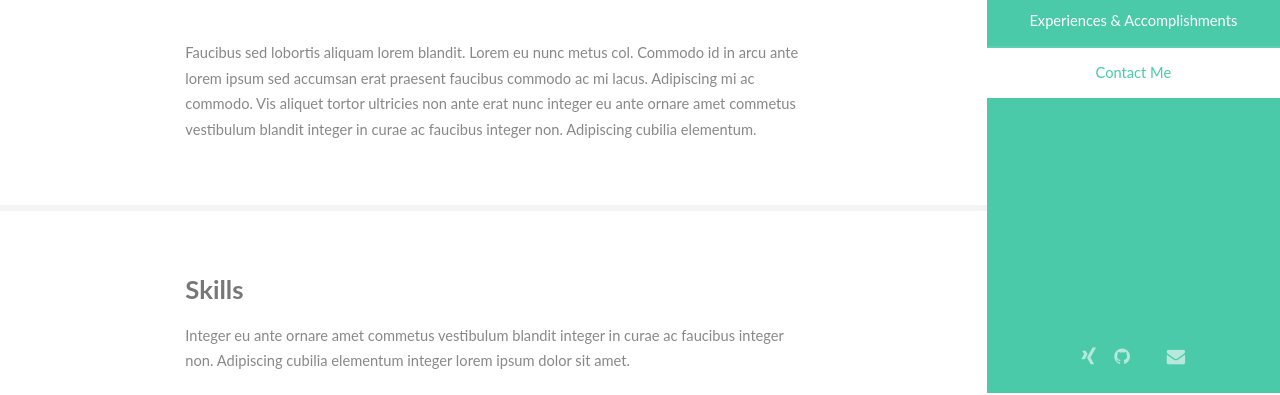
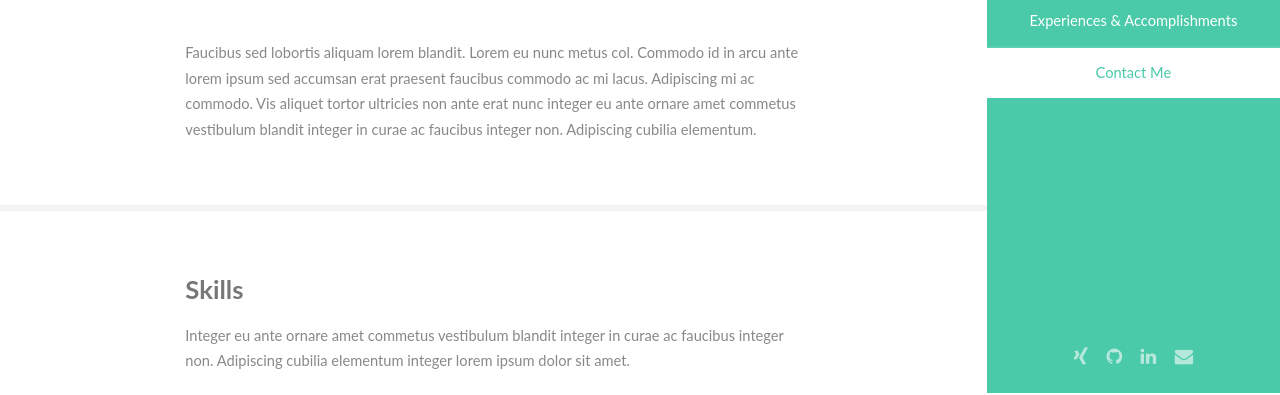
Before and after one commit to ytanruengsri/ytanruengsri.github.io, a plain HTML site: page index.html in a window 1280 px wide. Shown: the part 407-802 px from the top of the page. Drawn offline with nearby package versions, Linux system fonts and the light colour scheme.

Commit message:
create initial cv profile

```diff
--- a/index.html
+++ b/index.html
@@ -30,7 +30,7 @@
         <ul class="icons">
             <li><a id="me-xing" href="https://www.xing.com/profile/Yuthasak_Tanruengsri" class="icon fa-xing"><span class="label">XING</span></a></li>
             <li><a id="me-github" href="https://github.com/ytanruengsri" class="icon fa-github"><span class="label">Github</span></a></li>
-            <li><a id="me-linkedin" href="https://www.linkedin.com/in/yuthasak-tanruengsri-7913bb140" class="icon linkedin"><span class="label">Linkedin</span></a></li>
+            <li><a id="me-linkedin" href="https://www.linkedin.com/in/yuthasak-tanruengsri-7913bb140" class="icon fa-linkedin"><span class="label">Linkedin</span></a></li>
             <li><a id="me-email" href="#" class="icon fa-envelope"><span class="label">Email</span></a></li>
         </ul>
     </footer>
```
